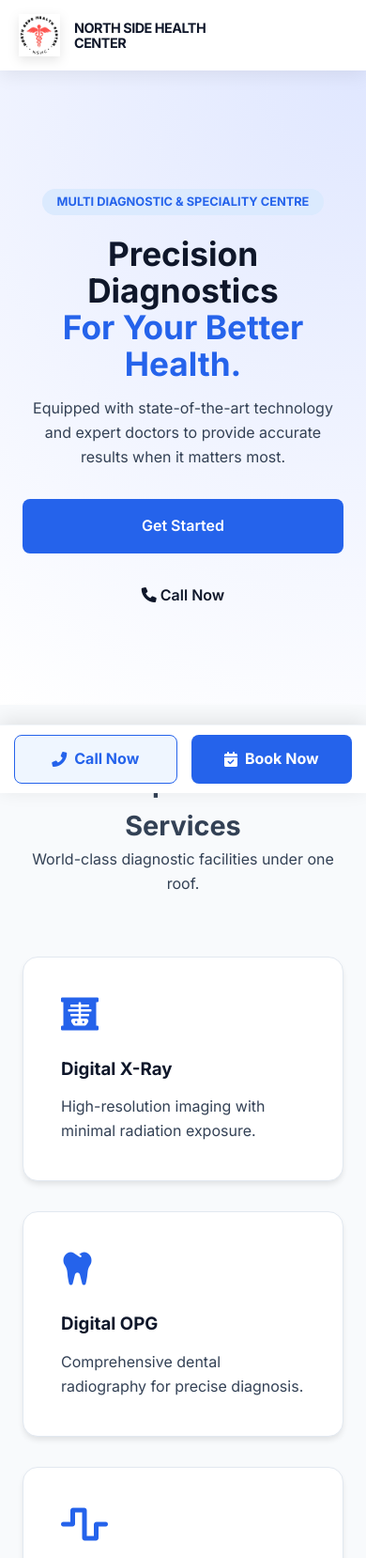
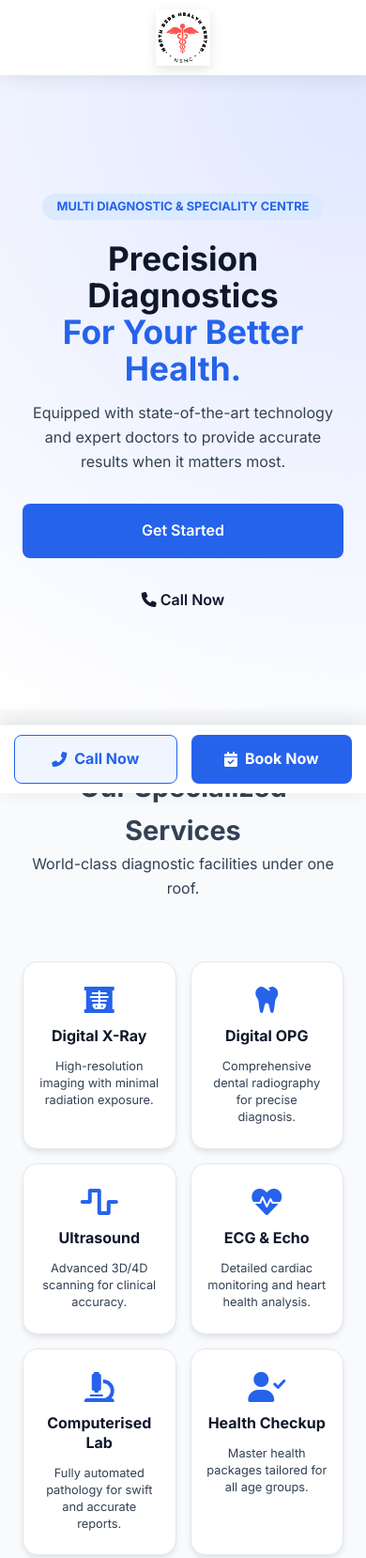
Before and after one commit to YaShAs2202/northsidehealthcenter, a plain HTML site: page index.html in a window 390 px wide. Shown: the top 1658 px of the page at 94% size. Drawn offline with Linux system fonts and the light colour scheme.

Commit message:
Fixed mobile scroll and logo

```diff
--- a/index.html
+++ b/index.html
@@ -4,7 +4,7 @@
     <meta charset="UTF-8">
     <meta name="viewport" content="width=device-width, initial-scale=1.0">
     <title>North Side Health Centre | Premium Diagnostics</title>
-    <link href="https://fonts.googleapis.com/css2?family=Inter:wght@300;400;600;700&display=swap" rel="stylesheet">
+    <link href="https://fonts.googleapis.com/css2?family=Inter:wght@300;400;500;600;700;800&display=swap" rel="stylesheet">
     <link rel="stylesheet" href="https://cdnjs.cloudflare.com/ajax/libs/font-awesome/6.0.0/css/all.min.css">
     <link rel="stylesheet" href="style.css">
 </head>
@@ -13,8 +13,8 @@
     <nav class="navbar">
         <div class="container nav-flex">
             <div class="logo">
-                <img src="logo.png" alt="NSHC Logo" class="logo-img" onerror="this.style.display='none'">
-                <span class="brand-name">NORTH SIDE HEALTH CENTER</span>
+                <img src="logo.png" alt="NSHC Logo" class="logo-img" onerror="this.src='Logo.png'">
+                <span class="brand-name">NORTH SIDE HEALTH CENTRE</span>
             </div>
 
             <ul class="nav-links">
@@ -120,7 +120,7 @@
                             </a>
                             <br>
                             <a href="tel:08023332371" style="color: #2563eb; font-weight: bold; text-decoration: none; font-size: 1.1rem;">
-                                <i class="fas fa-phone"></i>080 2333 2371
+                                <i class="fas fa-phone"></i> 080 2333 2371
                             </a>
                         </p>
                     </div>
@@ -131,7 +131,7 @@
             <div class="booking-card">
                 <div id="booking-step-1">
                     <h3>Schedule Appointment</h3>
-                    <p style="color: #051931; margin-bottom: 20px;">Select a service to get started.</p>
+                    <p style="color: #456882; margin-bottom: 20px;">Select a service to get started.</p>
 
                     <div class="input-group">
                         <label>Select Service</label>
@@ -152,7 +152,7 @@
                 <div id="booking-step-2" style="display: none; text-align: center; animation: fadeIn 0.5s;">
                     <i class="fas fa-check-circle" style="font-size: 3rem; color: #4ade80; margin-bottom: 1rem;"></i>
                     <h3>Service Selected!</h3>
-                    <p style="color: #cbd5e1; margin-bottom: 20px;">Please click a number below to call us immediately:</p>
+                    <p style="color: #456882; margin-bottom: 20px;">Please click a number below to call us immediately:</p>
 
                     <div class="phone-box">
                         <a href="tel:9945807091" class="phone-link">
@@ -163,7 +163,7 @@
                         </a>
                     </div>
 
-                    <button onclick="resetBooking()" style="background: transparent; border: 1px solid #cbd5e1; color: #fff; padding: 5px 15px; margin-top: 20px; border-radius: 4px; cursor: pointer;">Back to Menu</button>
+                    <button onclick="resetBooking()" style="background: transparent; border: 1px solid #456882; color: #1B3C53; padding: 5px 15px; margin-top: 20px; border-radius: 4px; cursor: pointer;">Back to Menu</button>
                 </div>
             </div>
         </div>
@@ -172,6 +172,15 @@
     <footer>
         <p>© 2024 North Side Health Centre. Designed for excellence.</p>
     </footer>
+
+    <div class="mobile-bottom-bar">
+        <a href="tel:9945807091" class="mobile-action-btn call-btn">
+            <i class="fas fa-phone-alt"></i> Call Now
+        </a>
+        <a href="#appointment" onclick="document.getElementById('appointment').scrollIntoView({behavior: 'smooth'})" class="mobile-action-btn book-btn">
+            <i class="fas fa-calendar-check"></i> Book Now
+        </a>
+    </div>
 
     <script>
         function revealNumbers() {
@@ -189,15 +198,6 @@
             document.getElementById("booking-step-2").style.display = "none";
         }
     </script>
-<div class="mobile-bottom-bar">
-        <a href="tel:9945807091" class="mobile-action-btn call-btn">
-            <i class="fas fa-phone-alt"></i> Call Now
-        </a>
-        <a href="#appointment" class="mobile-action-btn book-btn">
-            <i class="fas fa-calendar-check"></i> Book Now
-        </a>
-    </div>
 
-</body> </html>
 </body>
 </html>
--- a/style.css
+++ b/style.css
@@ -1,5 +1,4 @@
 :root {
-    /* --- GLOBAL THEME (Standard Bright Blue) --- */
     --primary: #2563eb;
     --primary-dark: #1d4ed8;
     --dark: #0f172a;
@@ -21,7 +20,6 @@ body {
     background-color: #ffffff;
     line-height: 1.6;
     scroll-behavior: smooth;
-    /* Prevent horizontal scroll on mobile */
     overflow-x: hidden;
 }
 
@@ -61,6 +59,7 @@ body {
     display: flex;
     align-items: center;
     gap: 15px;
+    min-width: 0;
 }
 
 .logo-img {
@@ -68,6 +67,7 @@ body {
     width: auto;
     object-fit: contain;
     filter: drop-shadow(0 4px 6px rgba(0,0,0,0.1));
+    flex-shrink: 0;
 }
 
 .brand-name {
@@ -76,6 +76,7 @@ body {
     color: var(--dark);
     letter-spacing: -0.5px;
     line-height: 1.2;
+    white-space: nowrap;
 }
 
 .nav-links {
@@ -237,7 +238,10 @@ body {
 .card h3 { margin-bottom: 0.8rem; color: var(--dark); }
 
 /* --- APPOINTMENT SECTION --- */
-.appointment { padding: 100px 0; }
+.appointment {
+    padding: 100px 0;
+    scroll-margin-top: 120px;
+}
 
 .flex-split {
     display: grid;
@@ -263,10 +267,10 @@ body {
 }
 
 
-/* === BOOKING CARD (Custom Palette: #1B3C53, #234C6A, #456882, #E3E3E3) === */
+/* === BOOKING CARD (Custom Palette) === */
 .booking-card {
     background: linear-gradient(135deg, #E3E3E3 0%, #ffffff 100%);
-    color: #1B3C53; /* Deep Navy text */
+    color: #1B3C53;
     padding: 3.5rem;
     border-radius: 20px;
     box-shadow: 0 20px 40px -5px rgba(27, 60, 83, 0.1);
@@ -282,7 +286,7 @@ body {
     left: 0;
     width: 100%;
     height: 6px;
-    background: #234C6A; /* Medium Blue Accent */
+    background: #234C6A;
 }
 
 .booking-card h3 {
@@ -384,8 +388,7 @@ body {
 
 footer { text-align: center; padding: 3rem; color: #64748b; font-size: 0.9rem; }
 
-/* === MOBILE STYLES (THE FIX FOR SMARTPHONES) === */
-/* Mobile Sticky Bar (Hidden on Desktop) */
+/* === MOBILE STYLES === */
 .mobile-bottom-bar {
     display: none;
     position: fixed;
@@ -420,50 +423,52 @@ footer { text-align: center; padding: 3rem; color: #64748b; font-size: 0.9rem; }
 
 /* Media Queries for Smartphone Screens */
 @media (max-width: 768px) {
-    /* Adjust Container padding */
     .container { padding: 0 1.5rem; }
 
-    /* Shrink Navbar */
-    .navbar { height: 75px; }
-    .navbar .container { padding: 0 20px; }
+    .navbar { height: 80px; }
+    .navbar .container { padding: 0 15px; justify-content: center; }
+    .logo-img { height: 60px; flex-shrink: 0; }
+    .brand-name { display: none; }
 
-    /* Optimize Logo */
-    .logo-img { height: 45px; }
-    .brand-name {
-        font-size: 0.9rem;
-        line-height: 1.1;
-        white-space: normal;
-        max-width: 150px;
-    }
-
-    /* Hide Desktop Nav Links */
     .nav-links { display: none; }
-
-    /* Show Mobile Bottom Bar */
     .mobile-bottom-bar { display: flex; }
-    /* Add padding to body so content doesn't hide behind the bar */
     body { padding-bottom: 70px; }
 
-    /* Fix Hero Typography */
     .hero { padding: 80px 0 40px 0; text-align: center; }
     .hero-content h1 { font-size: 2.2rem; margin-bottom: 1rem; }
     .hero-content p { font-size: 1rem; margin-bottom: 2rem; }
 
-    /* Stack Hero Buttons & Make Full Width */
     .hero-btns { display: flex; flex-direction: column; gap: 15px; }
     .btn-primary, .btn-secondary { width: 100%; margin: 0; text-align: center; padding: 1rem; }
 
-    /* Adjust Sections */
-    .facilities, .appointment { padding: 60px 0; }
+    /* --- FACILITIES GRID FIX (Side-by-Side) --- */
+    .facilities { padding: 60px 0; }
+    .facility-grid {
+        grid-template-columns: repeat(2, 1fr); /* Force 2 Columns */
+        gap: 15px;
+    }
+
+    /* Compact Cards for Mobile */
+    .card {
+        padding: 1.5rem 1rem;
+        display: flex;
+        flex-direction: column;
+        align-items: center;
+        text-align: center;
+    }
+    .card i { font-size: 2rem; margin-bottom: 0.8rem; }
+    .card h3 { font-size: 1rem; line-height: 1.3; }
+    .card p { font-size: 0.8rem; line-height: 1.4; }
+
+    /* --- END FACILITIES FIX --- */
+
+    .appointment { padding: 60px 0; }
     .section-header h2 { font-size: 1.8rem; }
 
-    /* Stack Appointment Section */
     .flex-split { grid-template-columns: 1fr; gap: 3rem; }
 
-    /* Fix Booking Card Padding */
     .booking-card { padding: 2rem 1.5rem; }
     .booking-card h3 { font-size: 1.5rem; }
 
-    /* Prevent iPhone Zoom on input focus */
     .input-group select { font-size: 16px; }
 }
```
